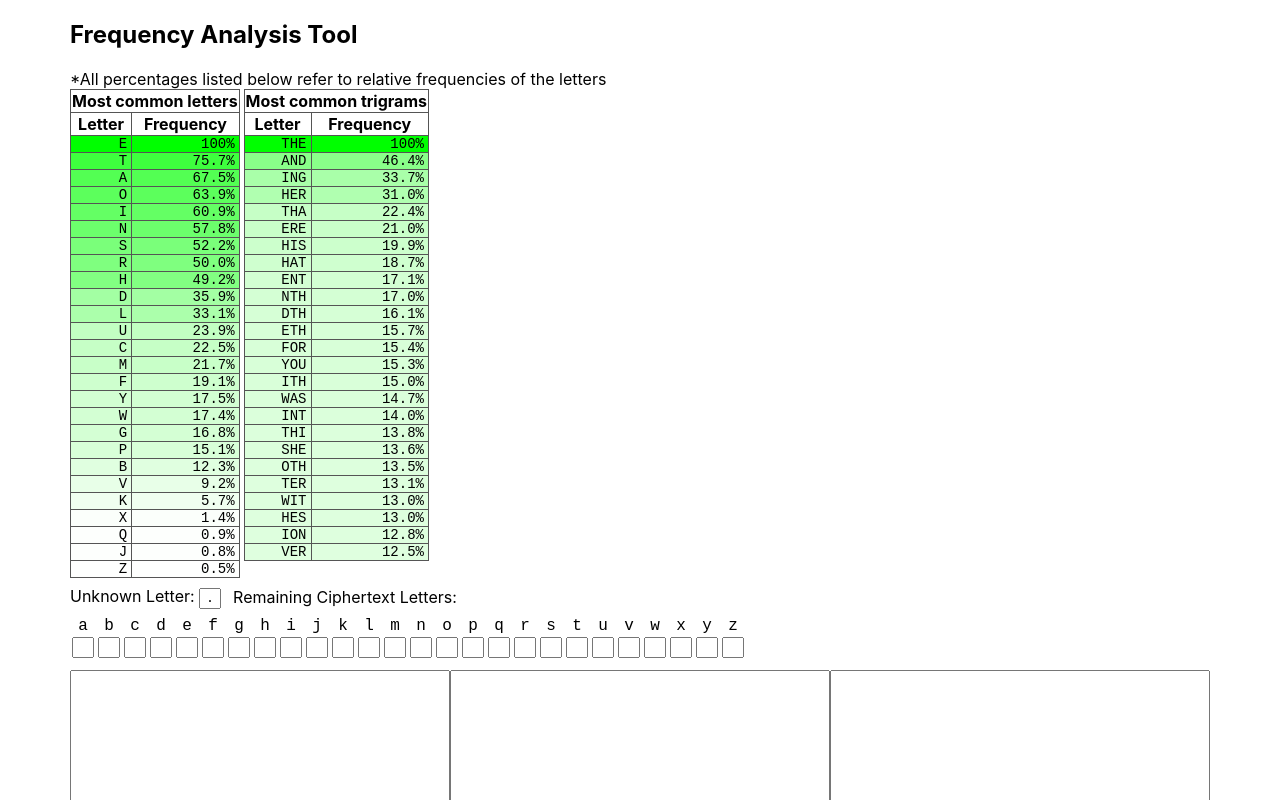
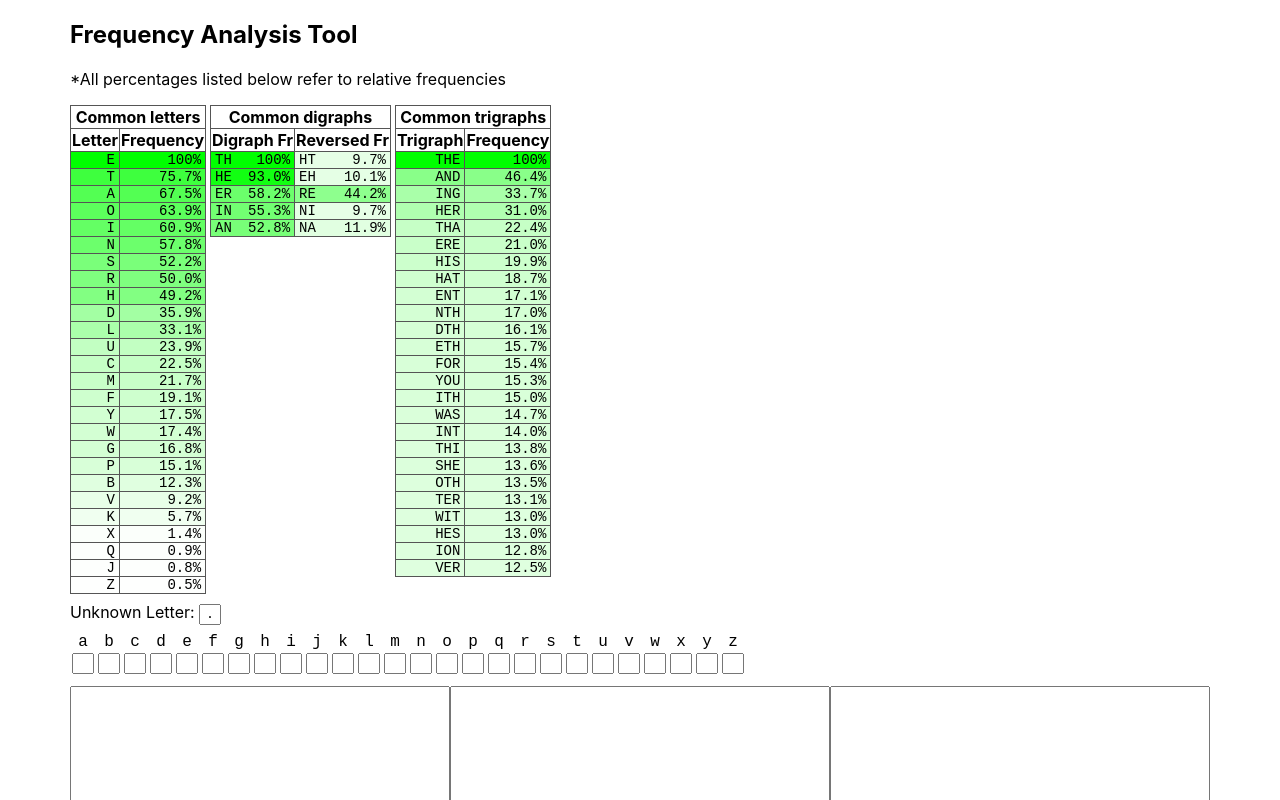
Before and after one commit to josh-lind/frequency-analysis-tool, a React (Create React App) app: page / in a window 1280 px wide. Shown: the top 800 px of the page. Built offline with nearby package versions, Linux system fonts and the light colour scheme.

Commit message:
Mostly working

```diff
--- a/src/App.tsx
+++ b/src/App.tsx
@@ -3,10 +3,14 @@ import './App.scss';
 import './index.scss';
 import { FrequenciesContainer } from './models/FrequenciesContainer';
 import Frequencies from './Frequencies';
+import { SingleFrequency } from './models/SingleFrequency';
+import { DigraphFrequency } from './models/DigraphFrequency';
 
 type AppState = {
   unknownChar: string,
   userInput: string,
+  translationWithBlanks: string,
+  translationWithoutBlanks: string,
   cipherKey: TranslationChar[],
   frequencies: FrequenciesContainer
 }
@@ -18,6 +22,8 @@ type TranslationChar = {
 
 const numRows = 20;
 const numCols = 45;
+let timeoutsRunning = 0;
+let timeoutsRunning2 = 0;
 
 const startingCipherKey = [
   { plain: 'a', cipher: '' },
@@ -55,21 +61,24 @@ class App extends React.Component<{}, AppState> {
     this.state = {
       unknownChar: '.',
       userInput: '',
+      translationWithBlanks: '',
+      translationWithoutBlanks: '',
       cipherKey: startingCipherKey,
       frequencies: {
         plainChar: this.getMostCommonLetters(),
-        plainDi: [],
-        plainTri: this.getMostCommonTriGrams()
+        plainDi: this.getMostCommonDigrams(),
+        plainTri: this.getMostCommonTrigrams()
       }
     };
 
     this.updateUnknownChar = this.updateUnknownChar.bind(this);
     this.updateUserInput = this.updateUserInput.bind(this);
     this.getUnsolvedCTChars = this.getUnsolvedCTChars.bind(this);
-    this.getTranslationWithBlanks = this.getTranslationWithBlanks.bind(this);
-    this.getTranslationWithoutBlanks = this.getTranslationWithoutBlanks.bind(this);
+    this.updateTranslationWithBlanks = this.updateTranslationWithBlanks.bind(this);
+    this.updateTranslationWithoutBlanks = this.updateTranslationWithoutBlanks.bind(this);
     this.getLetterJsx = this.getLetterJsx.bind(this);
     this.updateTranslationChars = this.updateTranslationChars.bind(this);
+    this.updateCipherFrequencies = this.updateCipherFrequencies.bind(this);
   }
 
   updateUnknownChar(event: any) {
@@ -80,13 +89,91 @@ class App extends React.Component<{}, AppState> {
   updateUserInput(event: any) {
     const userInput = event.target.value;
     this.setState({userInput});
+
+    timeoutsRunning++;
+    setTimeout(() => {
+      timeoutsRunning--;
+      if (timeoutsRunning === 0) {
+        this.updateCipherFrequencies();
+        this.updateTranslationWithBlanks();
+        this.updateTranslationWithoutBlanks();
+      }
+    }, 1000);
+  }
+
+  updateCipherFrequencies() {
+    const text = this.state.userInput;
+    if (text.length < 10) return;
+    const frequencies = {...this.state.frequencies};
+    frequencies.cipherChar = this.getCipherSingleFrs(text);
+    frequencies.cipherDi = this.getCipherDiFrs(text);
+    frequencies.cipherTri = this.getCipherTriFrs(text);
+    this.setState({frequencies});
+  }
+
+  getCipherSingleFrs(text: string): SingleFrequency[] {
+    const dict: any = {};
+    for (let i = 0; i < text.length; i++) {
+      const ch = text[i];
+      if (dict[ch]) dict[ch]++;
+      else dict[ch] = 1;
+    }
+    const sfs: SingleFrequency[] = [];
+    for (const field in dict) {
+      sfs.push({ text: field, frequency: dict[field] });
+    }
+    sfs.sort((a, b) => b.frequency - a.frequency);
+    const max = sfs[0].frequency;
+    sfs.forEach(el => el.frequency /= max);
+    return sfs;
+  }
+
+  getCipherDiFrs(text: string): DigraphFrequency[] {
+    const dict: any = {};
+    for (let i = 0; i < text.length - 1; i++) {
+      const ch = text.substr(i, 2);
+      if (dict[ch]) dict[ch]++;
+      else dict[ch] = 1;
+    }
+    let dfArr: DigraphFrequency[] = [];
+    for (const field in dict) {
+      const revText = field.split("").reverse().join("");
+      const revFrequency = dict[revText] ? dict[revText] : 0;
+      dfArr.push({ text: field, frequency: dict[field], revText, revFrequency });
+    }
+    dfArr.sort((a, b) => b.frequency - a.frequency);
+    dfArr = dfArr.slice(0, 25);
+    const max = dfArr[0].frequency;
+    dfArr.forEach(el => {
+      el.frequency /= max;
+      el.revFrequency /= max;
+    });
+    return dfArr;
+  }
+
+  getCipherTriFrs(text: string): SingleFrequency[] {
+    const dict: any = {};
+    for (let i = 0; i < text.length - 2; i++) {
+      const str = text.substr(i, 3);
+      if (dict[str]) dict[str]++;
+      else dict[str] = 1;
+    }
+    let sfArr: SingleFrequency[] = [];
+    for (const field in dict) {
+      sfArr.push({ text: field, frequency: dict[field] });
+    }
+    sfArr.sort((a, b) => b.frequency - a.frequency);
+    sfArr = sfArr.slice(0, 25);
+    const max = sfArr[0].frequency;
+    sfArr.forEach(el => el.frequency /= max);
+    return sfArr;
   }
 
   getUnsolvedCTChars(): string {
     return '';
   }
 
-  getTranslationWithBlanks(): string {
+  updateTranslationWithBlanks() {
     let text = this.state.userInput;
     this.state.cipherKey.forEach(keyChar => {
       if (keyChar.cipher) {
@@ -94,17 +181,17 @@ class App extends React.Component<{}, AppState> {
       }
     });
     text = text.replaceAll(/[A-Z]/g, this.state.unknownChar);
-    return text;
+    this.setState({translationWithBlanks: text});
   }
 
-  getTranslationWithoutBlanks(): string {
+  updateTranslationWithoutBlanks() {
     let text = this.state.userInput;
     this.state.cipherKey.forEach(keyChar => {
       if (keyChar.cipher) {
         text = text.replaceAll(keyChar.cipher, keyChar.plain);
       }
     });
-    return text;
+    this.setState({translationWithoutBlanks: text});
   }
 
   getLetterJsx(tc: TranslationChar): JSX.Element {
@@ -121,6 +208,15 @@ class App extends React.Component<{}, AppState> {
     const cipherKey = [...this.state.cipherKey];
     (cipherKey.find(x => x.plain === tc.plain) as TranslationChar).cipher = cipherChar;
     this.setState({cipherKey});
+
+    timeoutsRunning2++;
+    setTimeout(() => {
+      timeoutsRunning2--;
+      if (timeoutsRunning2 === 0) {
+        this.updateTranslationWithBlanks();
+        this.updateTranslationWithoutBlanks();
+      }
+    }, 1000);
   }
 
   render() {
@@ -131,7 +227,7 @@ class App extends React.Component<{}, AppState> {
         </div>
         <div className="container">
           <div className="frequencies-container">
-            *All percentages listed below refer to relative frequencies of the letters<br/>
+            <p>*All percentages listed below refer to relative frequencies</p>
             <Frequencies container={this.state.frequencies} />
           </div>
           <div className="above-input-fields">
@@ -139,17 +235,17 @@ class App extends React.Component<{}, AppState> {
               Unknown Letter:{' '}
               <input type="text" className="letter-input" value={this.state.unknownChar} onChange={this.updateUnknownChar} />
             </div>
-            <div style={{marginLeft: '12px'}}>
+            {/* <div style={{marginLeft: '12px'}}>
               Remaining Ciphertext Letters: {this.getUnsolvedCTChars()}
-            </div>
+            </div> */}
           </div>
           <div className="above-input-fields">
             {this.state.cipherKey.map(tc => this.getLetterJsx(tc))}
           </div>
           <div className="input-fields">
             <textarea value={this.state.userInput} onChange={this.updateUserInput} cols={numCols} rows={numRows}></textarea>
-            <textarea value={this.getTranslationWithBlanks()} cols={numCols} rows={numRows}></textarea>
-            <textarea value={this.getTranslationWithoutBlanks()} cols={numCols} rows={numRows}></textarea>
+            <textarea value={this.state.translationWithBlanks} cols={numCols} rows={numRows}></textarea>
+            <textarea value={this.state.translationWithoutBlanks} cols={numCols} rows={numRows}></textarea>
           </div>
         </div>
       </div>
@@ -187,7 +283,24 @@ class App extends React.Component<{}, AppState> {
     ]
   }
 
-  getMostCommonTriGrams() {
+  getMostCommonDigrams() {
+    return [
+      { text: 'TH', frequency: 1, revText: 'HT', revFrequency: .097 },
+      { text: 'HE', frequency: .93, revText: 'EH', revFrequency: .101 },
+      { text: 'ER', frequency: .582, revText: 'RE', revFrequency: .442 },
+      { text: 'IN', frequency: .553, revText: 'NI', revFrequency: .097 },
+      { text: 'AN', frequency: .528, revText: 'NA', revFrequency: .119 },
+      // { text: '', frequency: ., revText: '', revFrequency: . },
+      // { text: '', frequency: ., revText: '', revFrequency: . },
+      // { text: '', frequency: ., revText: '', revFrequency: . },
+      // { text: '', frequency: ., revText: '', revFrequency: . },
+      // { text: '', frequency: ., revText: '', revFrequency: . },
+      // { text: '', frequency: ., revText: '', revFrequency: . },
+      // { text: '', frequency: ., revText: '', revFrequency: . },
+    ]
+  }
+
+  getMostCommonTrigrams() {
     return [
       {text: 'THE', frequency: 1},
       {text: 'AND', frequency: .464},
--- a/src/Frequencies.scss
+++ b/src/Frequencies.scss
@@ -21,3 +21,9 @@ table.singleTable,
     padding-right: 4px;
     vertical-align: top;
 }
+
+.flex-inside-td {
+    width: 100%;
+    display: flex;
+    justify-content: space-between;
+}
--- a/src/Frequencies.tsx
+++ b/src/Frequencies.tsx
@@ -2,60 +2,95 @@ import React from 'react'; // we need this to make JSX compile
 import { FrequenciesContainer } from './models/FrequenciesContainer';
 import './Frequencies.scss';
 import { SingleFrequency } from './models/SingleFrequency';
+import { DigraphFrequency } from './models/DigraphFrequency';
 
 type FrequenciesProps = {
     container: FrequenciesContainer
 }
 
 const getPercent = (fr: number) => {
-    if (fr == 1) return '100%';
+    if (fr === 1) return '100%';
     const num = (fr * 100).toFixed(1);
     return num + '%';
 }
 
-const getGreenStyle = (fr: number) => {
+const getColorStyle = (fr: number, yellow?: boolean) => {
+    const bg = yellow ? `rgba(255, 255, 0, ${fr})` : `rgba(0, 255, 0, ${fr})`;
     return {
-        background: `rgba(0, 255, 0, ${fr})`
+        background: bg
     }
 }
 
-const letterRow = (freqs: SingleFrequency[]) => {
+const letterRows = (freqs: SingleFrequency[], yellow?: boolean) => {
     return freqs.map(singleFr => <tr>
-        <td style={getGreenStyle(singleFr.frequency)}>{singleFr.text}</td>
-        <td style={getGreenStyle(singleFr.frequency)}>{getPercent(singleFr.frequency)}</td>
+        <td style={getColorStyle(singleFr.frequency, yellow)}>{singleFr.text}</td>
+        <td style={getColorStyle(singleFr.frequency, yellow)}>{getPercent(singleFr.frequency)}</td>
     </tr>)
 };
 
-const Frequencies = ({ container }: FrequenciesProps): JSX.Element => {
-    return <>
+const getTable = (title: string, subtitle: string, singleFrs: SingleFrequency[], yellow?: boolean) => {
+    return (
         <div className="table-div">
             <table className="singleTable">
                 <tbody>
                     <tr>
-                    <th colSpan={2}>Most common letters</th>
+                        <th colSpan={2}>{title}</th>
                     </tr>
                     <tr>
-                    <th>Letter</th>
+                        <th>{subtitle}</th>
                         <th>Frequency</th>
                     </tr>
-                {letterRow(container.plainChar)}
+                    {letterRows(singleFrs, yellow)}
                 </tbody>
             </table>
         </div>
+    )
+}
+
+const letterRowsDigraph = (freqs: DigraphFrequency[], yellow?: boolean) => {
+    return freqs.map(diFr => <tr>
+        <td style={getColorStyle(diFr.frequency, yellow)}>
+            <div className="flex-inside-td">
+                <div>{diFr.text}</div>
+                <div>{getPercent(diFr.frequency)}</div>
+            </div>
+        </td>
+        <td style={getColorStyle(diFr.revFrequency, yellow)}>
+            <div className="flex-inside-td">
+                <div>{diFr.revText}</div>
+                <div>{getPercent(diFr.revFrequency)}</div>
+            </div>
+        </td>
+    </tr>)
+};
+
+const getTableWithReverse = (diFrs: DigraphFrequency[], yellow?: boolean) => {
+    return (
         <div className="table-div">
             <table className="singleTable">
                 <tbody>
                     <tr>
-                    <th colSpan={2}>Most common trigrams</th>
+                        <th colSpan={2}>Common digraphs</th>
                     </tr>
                     <tr>
-                    <th>Letter</th>
-                    <th>Frequency</th>
+                        <th>Digraph Fr</th>
+                        <th>Reversed Fr</th>
                     </tr>
-                {letterRow(container.plainTri)}
+                    {letterRowsDigraph(diFrs, yellow)}
                 </tbody>
             </table>
         </div>
+    )
+}
+
+const Frequencies = ({ container }: FrequenciesProps): JSX.Element => {
+    return <>
+        {getTable('Common letters', 'Letter', container.plainChar)}
+        {(container.cipherChar && container.cipherChar.length > 0) ? getTable('Common letters', 'Letter', container.cipherChar, true) : null}
+        {getTableWithReverse(container.plainDi)}
+        {(container.cipherDi && container.cipherDi.length > 0) ? getTableWithReverse(container.cipherDi, true) : null}
+        {getTable('Common trigraphs', 'Trigraph', container.plainTri)}
+        {(container.cipherTri && container.cipherTri.length > 0) ? getTable('Common trigraphs', 'Trigraph', container.cipherTri, true) : null}
     </>
 }
 
```
Also changed, not shown: 1 other file (tests, documents, lock files or other folders). Lines whose indentation alone changed are shown as unchanged.
